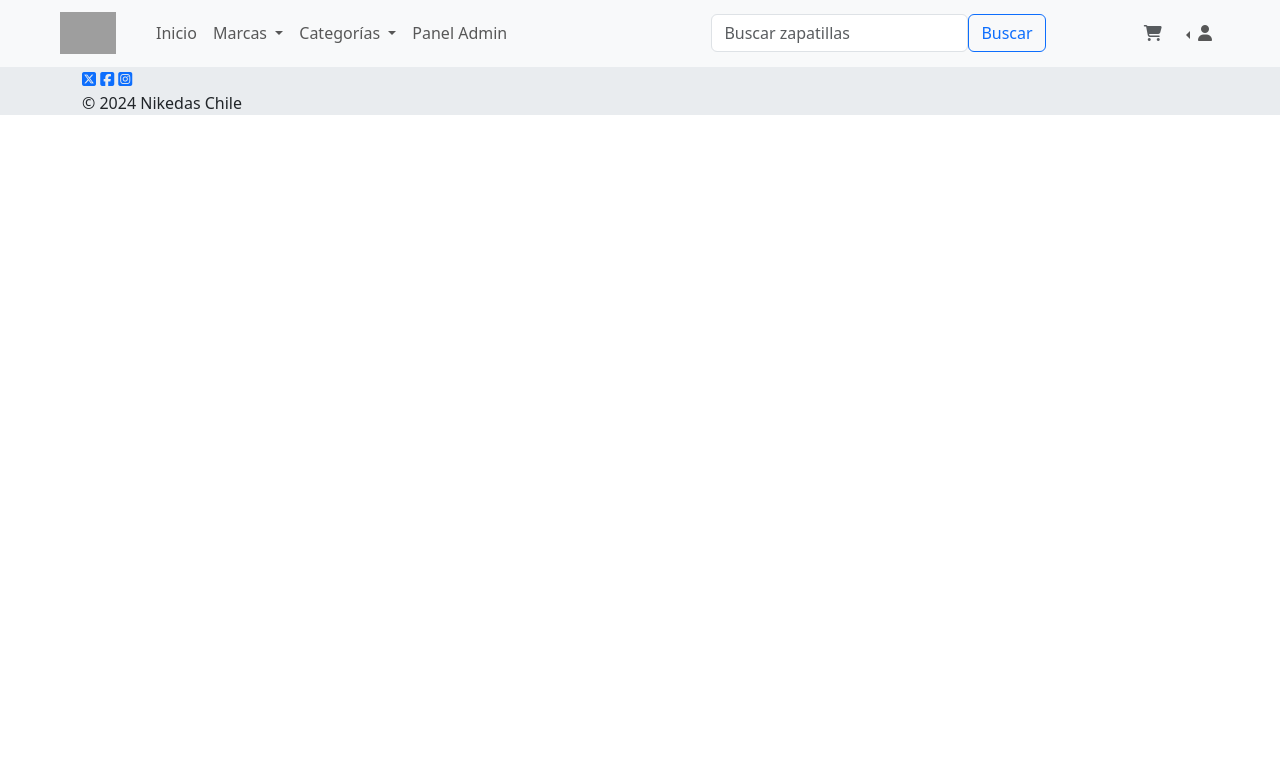
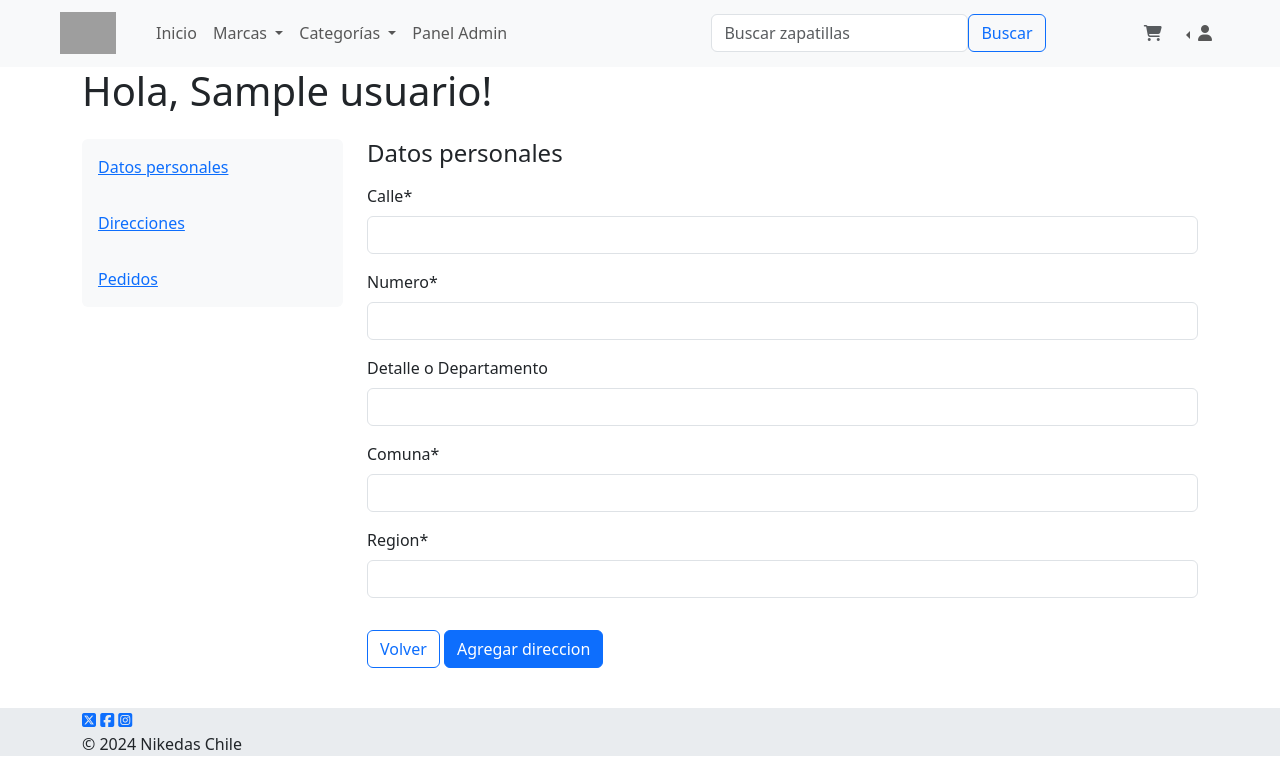
Before and after one commit to faavsun/nikedas, a Django app: a page that uses aplicacion/templates/aplicacion/agregardireccionusuario.html in a window 1280 px wide. Shown: the part 25-800 px from the top of the page. Run offline with Django 5.2, Linux system fonts and the light colour scheme; a user stored in the database is signed in; tables that the repository leaves empty hold one stand-in row (values such as "Sample post"); some libraries are stand-ins or nearby versions; grey boxes are pictures that could not be loaded.

Commit message:
Agregar direcciones desde el usuario

```diff
--- a/aplicacion/templates/aplicacion/agregardireccionusuario.html
+++ b/aplicacion/templates/aplicacion/agregardireccionusuario.html
@@ -3,10 +3,46 @@
 {% load crispy_forms_tags %}
 
 {% block imports %}
-
+<link rel="stylesheet" href="{% static "aplicacion/css/perfil.css" %}">
 {% endblock imports %}
 
 {% block content %}
+<section>
+    <div class="container">
+        <h1>Hola, {{usuario.nombre}}!</h1>
+        <div class="row mt-4">
+            <div class="col-12 col-md-3">
+                <div class="sidebar bg-light rounded">
+                    <ul class="list-unstyled">
+                        <li class="p-3">
+                            <a href="{% url "perfil" usuario.rut %}">Datos personales</a>
+                        </li>
+                        <li class="p-3">
+                            <a href="{% url "direcciones" usuario.rut %}">Direcciones</a>
+                        </li>
+                        <li class="p-3">
+                            <a href="{% url "pedidos" usuario.rut %}">Pedidos</a>
+                        </li>
+                    </ul>
+                </div>
+            </div>
 
+            <!-- Contenido principal -->
+            <div class="col-12 col-md-9">
+                <div id="datos-personales" class="mb-4">
+                    <h4 class="mb-3">Datos personales</h4>
+                    <form method="post">
+                        {% csrf_token %}
+                        {{ form | crispy }}
+                        <a href="{% url 'direcciones' usuario.rut %}" class="btn btn-outline-primary my-3">
+                            Volver
+                        </a>
+                        <button class="btn btn-primary" type="submit">Agregar direccion</button>
+                    </form>
+                </div>
+            </div>
+        </div>
+    </div>
+</section>
 
 {% endblock content %}
```
